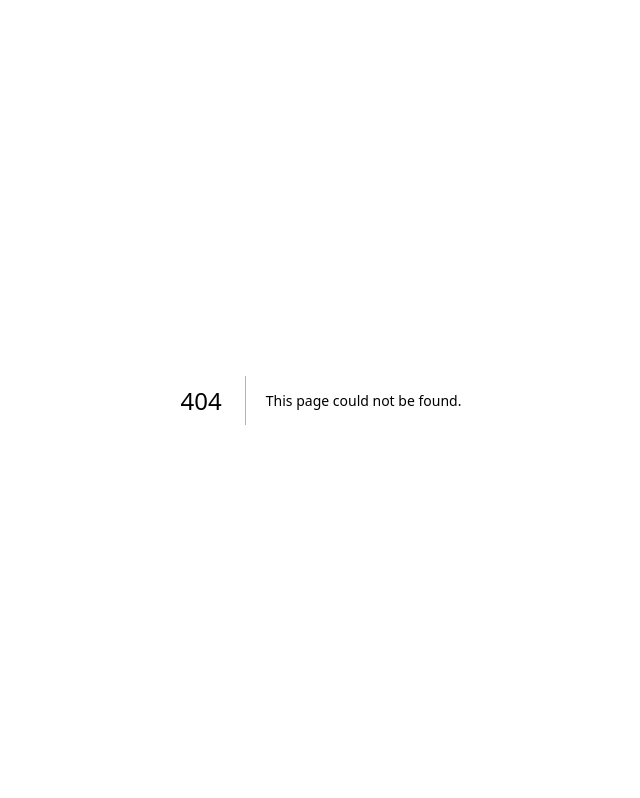
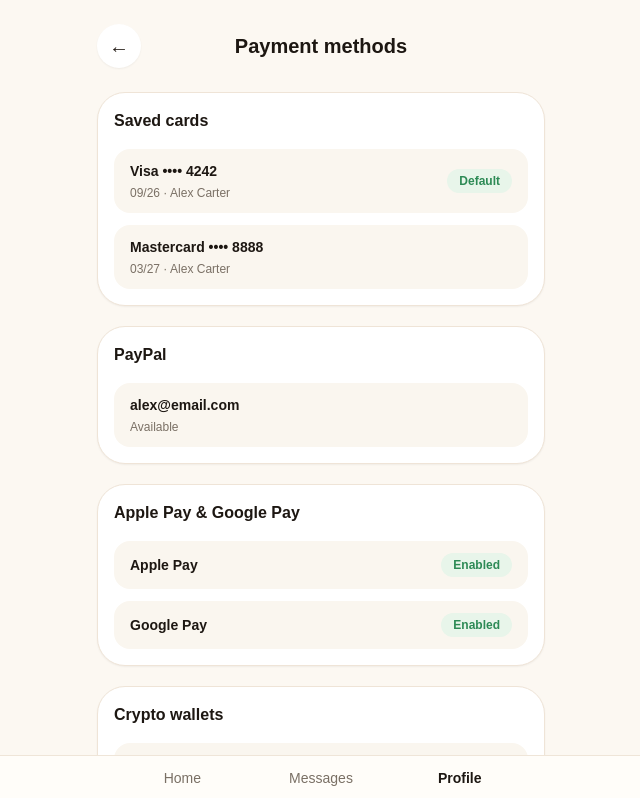
Before and after one commit to bellasalon4u-source/mapbookapp, a Next.js app: page /profile/payments in a window 1280 px wide. Before the commit this address had no page. Shown: the top 798 px of the page, without its empty margins (319-959 px from the left). Built offline with nearby package versions, Linux system fonts and the light colour scheme.

Commit message:
feat: add payment methods page with cards paypal and crypto

```diff
--- /dev/null
+++ b/app/profile/payments/page.tsx
@@ -0,0 +1,251 @@
+'use client';
+
+import { useEffect, useMemo, useState } from 'react';
+import { useRouter } from 'next/navigation';
+import BottomNav from '../../../components/common/BottomNav';
+import { getSavedLanguage, type AppLanguage } from '../../../services/i18n';
+import {
+  getPaymentsState,
+  subscribeToPaymentsStore,
+  type PaymentsState,
+} from '../../services/paymentsStore';
+
+const paymentTexts = {
+  EN: {
+    title: 'Payment methods',
+    cards: 'Saved cards',
+    paypal: 'PayPal',
+    mobilePayments: 'Apple Pay & Google Pay',
+    crypto: 'Crypto wallets',
+    bank: 'Bank transfer',
+    defaultLabel: 'Default',
+    enabled: 'Enabled',
+    disabled: 'Disabled',
+    available: 'Available',
+  },
+  ES: {
+    title: 'Métodos de pago',
+    cards: 'Tarjetas guardadas',
+    paypal: 'PayPal',
+    mobilePayments: 'Apple Pay y Google Pay',
+    crypto: 'Billeteras cripto',
+    bank: 'Transferencia bancaria',
+    defaultLabel: 'Principal',
+    enabled: 'Activo',
+    disabled: 'Desactivado',
+    available: 'Disponible',
+  },
+  RU: {
+    title: 'Способы оплаты',
+    cards: 'Сохранённые карты',
+    paypal: 'PayPal',
+    mobilePayments: 'Apple Pay и Google Pay',
+    crypto: 'Криптокошельки',
+    bank: 'Банковский перевод',
+    defaultLabel: 'Основная',
+    enabled: 'Включено',
+    disabled: 'Выключено',
+    available: 'Доступно',
+  },
+  CZ: {
+    title: 'Platební metody',
+    cards: 'Uložené karty',
+    paypal: 'PayPal',
+    mobilePayments: 'Apple Pay a Google Pay',
+    crypto: 'Crypto peněženky',
+    bank: 'Bankovní převod',
+    defaultLabel: 'Hlavní',
+    enabled: 'Zapnuto',
+    disabled: 'Vypnuto',
+    available: 'Dostupné',
+  },
+  DE: {
+    title: 'Zahlungsmethoden',
+    cards: 'Gespeicherte Karten',
+    paypal: 'PayPal',
+    mobilePayments: 'Apple Pay und Google Pay',
+    crypto: 'Krypto-Wallets',
+    bank: 'Banküberweisung',
+    defaultLabel: 'Standard',
+    enabled: 'Aktiv',
+    disabled: 'Inaktiv',
+    available: 'Verfügbar',
+  },
+  PL: {
+    title: 'Metody płatności',
+    cards: 'Zapisane karty',
+    paypal: 'PayPal',
+    mobilePayments: 'Apple Pay i Google Pay',
+    crypto: 'Portfele krypto',
+    bank: 'Przelew bankowy',
+    defaultLabel: 'Domyślna',
+    enabled: 'Włączone',
+    disabled: 'Wyłączone',
+    available: 'Dostępne',
+  },
+} as const;
+
+export default function PaymentsPage() {
+  const router = useRouter();
+
+  const [language, setLanguage] = useState<AppLanguage>('EN');
+  const [payments, setPayments] = useState<PaymentsState>(getPaymentsState());
+
+  useEffect(() => {
+    const syncLanguage = () => {
+      setLanguage(getSavedLanguage());
+    };
+
+    const syncPayments = () => {
+      setPayments(getPaymentsState());
+    };
+
+    syncLanguage();
+    syncPayments();
+
+    window.addEventListener('focus', syncLanguage);
+    const unsubPayments = subscribeToPaymentsStore(syncPayments);
+
+    return () => {
+      window.removeEventListener('focus', syncLanguage);
+      unsubPayments();
+    };
+  }, []);
+
+  const text = useMemo(
+    () => paymentTexts[language as keyof typeof paymentTexts] || paymentTexts.EN,
+    [language]
+  );
+
+  return (
+    <main className="min-h-screen bg-[#fcf8f2] px-4 py-6 pb-24">
+      <div className="mx-auto max-w-md">
+        <div className="flex items-center justify-between gap-3">
+          <button
+            type="button"
+            onClick={() => router.back()}
+            className="flex h-11 w-11 items-center justify-center rounded-full bg-white text-xl text-[#241c16] shadow-sm"
+          >
+            ←
+          </button>
+
+          <h1 className="text-xl font-bold text-[#1d1712]">{text.title}</h1>
+
+          <div className="h-11 w-11" />
+        </div>
+
+        <div className="mt-6 rounded-[28px] border border-[#efe4d7] bg-white p-4 shadow-sm">
+          <div className="text-base font-extrabold text-[#1d1712]">{text.cards}</div>
+
+          <div className="mt-4 space-y-3">
+            {payments.savedCards.map((card) => (
+              <div
+                key={card.id}
+                className="flex items-center justify-between gap-3 rounded-2xl bg-[#faf6ef] px-4 py-3"
+              >
+                <div>
+                  <div className="text-sm font-bold text-[#1d1712]">
+                    {card.brand} •••• {card.last4}
+                  </div>
+                  <div className="mt-1 text-xs text-[#7a7065]">
+                    {card.expiry} · {card.holderName}
+                  </div>
+                </div>
+
+                {card.isDefault && (
+                  <span className="rounded-full bg-[#e8f5ea] px-3 py-1 text-xs font-bold text-[#2d8a55]">
+                    {text.defaultLabel}
+                  </span>
+                )}
+              </div>
+            ))}
+          </div>
+        </div>
+
+        <div className="mt-5 rounded-[28px] border border-[#efe4d7] bg-white p-4 shadow-sm">
+          <div className="text-base font-extrabold text-[#1d1712]">{text.paypal}</div>
+
+          <div className="mt-4 rounded-2xl bg-[#faf6ef] px-4 py-3">
+            <div className="text-sm font-bold text-[#1d1712]">{payments.paypalEmail}</div>
+            <div className="mt-1 text-xs text-[#7a7065]">{text.available}</div>
+          </div>
+        </div>
+
+        <div className="mt-5 rounded-[28px] border border-[#efe4d7] bg-white p-4 shadow-sm">
+          <div className="text-base font-extrabold text-[#1d1712]">{text.mobilePayments}</div>
+
+          <div className="mt-4 space-y-3">
+            <div className="flex items-center justify-between rounded-2xl bg-[#faf6ef] px-4 py-3">
+              <div className="text-sm font-bold text-[#1d1712]">Apple Pay</div>
+              <span
+                className={`rounded-full px-3 py-1 text-xs font-bold ${
+                  payments.applePayEnabled
+                    ? 'bg-[#e8f5ea] text-[#2d8a55]'
+                    : 'bg-[#f2ede7] text-[#5c5046]'
+                }`}
+              >
+                {payments.applePayEnabled ? text.enabled : text.disabled}
+              </span>
+            </div>
+
+            <div className="flex items-center justify-between rounded-2xl bg-[#faf6ef] px-4 py-3">
+              <div className="text-sm font-bold text-[#1d1712]">Google Pay</div>
+              <span
+                className={`rounded-full px-3 py-1 text-xs font-bold ${
+                  payments.googlePayEnabled
+                    ? 'bg-[#e8f5ea] text-[#2d8a55]'
+                    : 'bg-[#f2ede7] text-[#5c5046]'
+                }`}
+              >
+                {payments.googlePayEnabled ? text.enabled : text.disabled}
+              </span>
+            </div>
+          </div>
+        </div>
+
+        <div className="mt-5 rounded-[28px] border border-[#efe4d7] bg-white p-4 shadow-sm">
+          <div className="text-base font-extrabold text-[#1d1712]">{text.crypto}</div>
+
+          <div className="mt-4 space-y-3">
+            {payments.cryptoWallets.map((wallet) => (
+              <div
+                key={wallet.id}
+                className="flex items-center justify-between gap-3 rounded-2xl bg-[#faf6ef] px-4 py-3"
+              >
+                <div className="min-w-0">
+                  <div className="text-sm font-bold text-[#1d1712]">
+                    {wallet.coin} · {wallet.network}
+                  </div>
+                  <div className="mt-1 truncate text-xs text-[#7a7065]">{wallet.address}</div>
+                </div>
+
+                {wallet.isDefault && (
+                  <span className="rounded-full bg-[#e8f5ea] px-3 py-1 text-xs font-bold text-[#2d8a55]">
+                    {text.defaultLabel}
+                  </span>
+                )}
+              </div>
+            ))}
+          </div>
+        </div>
+
+        <div className="mt-5 rounded-[28px] border border-[#efe4d7] bg-white p-4 shadow-sm">
+          <div className="flex items-center justify-between gap-3">
+            <div className="text-base font-extrabold text-[#1d1712]">{text.bank}</div>
+            <span
+              className={`rounded-full px-3 py-1 text-xs font-bold ${
+                payments.bankTransferEnabled
+                  ? 'bg-[#e8f5ea] text-[#2d8a55]'
+                  : 'bg-[#f2ede7] text-[#5c5046]'
+              }`}
+            >
+              {payments.bankTransferEnabled ? text.enabled : text.disabled}
+            </span>
+          </div>
+        </div>
+      </div>
+
+      <BottomNav active="profile" />
+    </main>
+  );
+}
```
